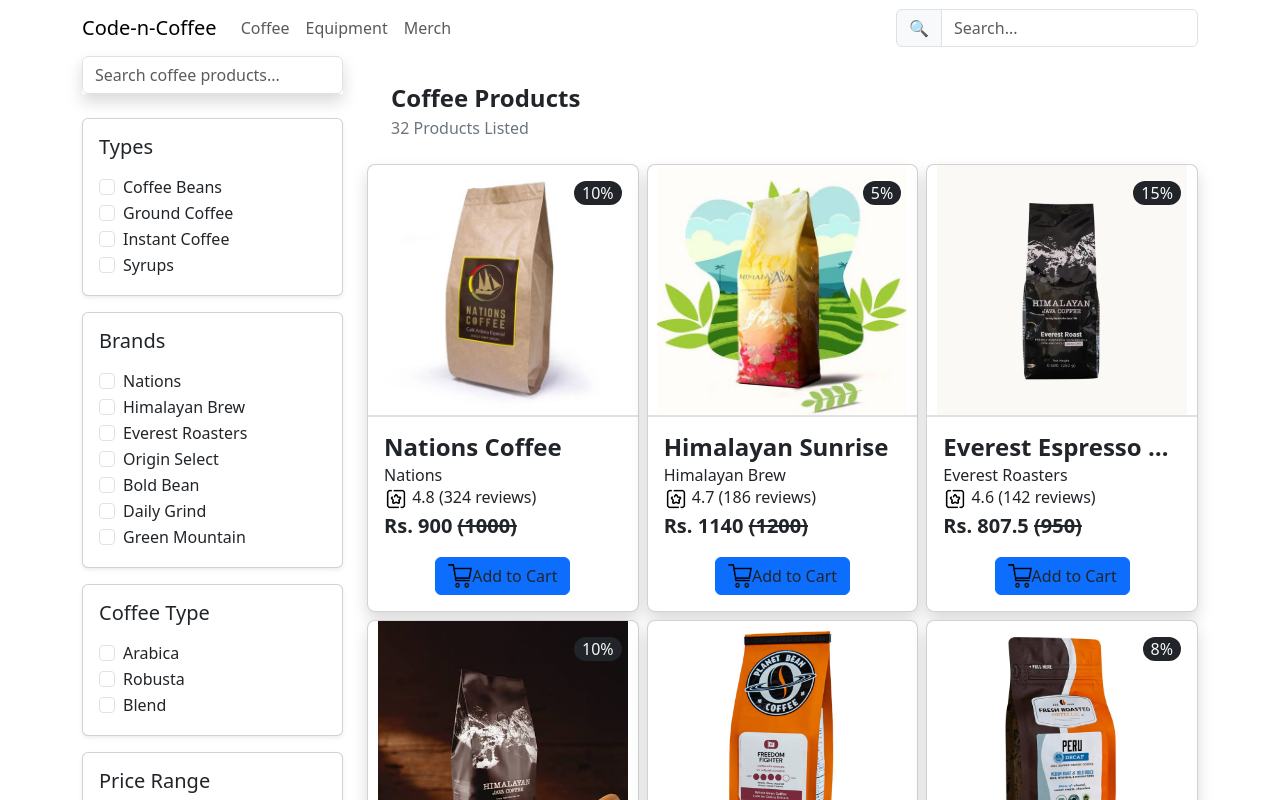
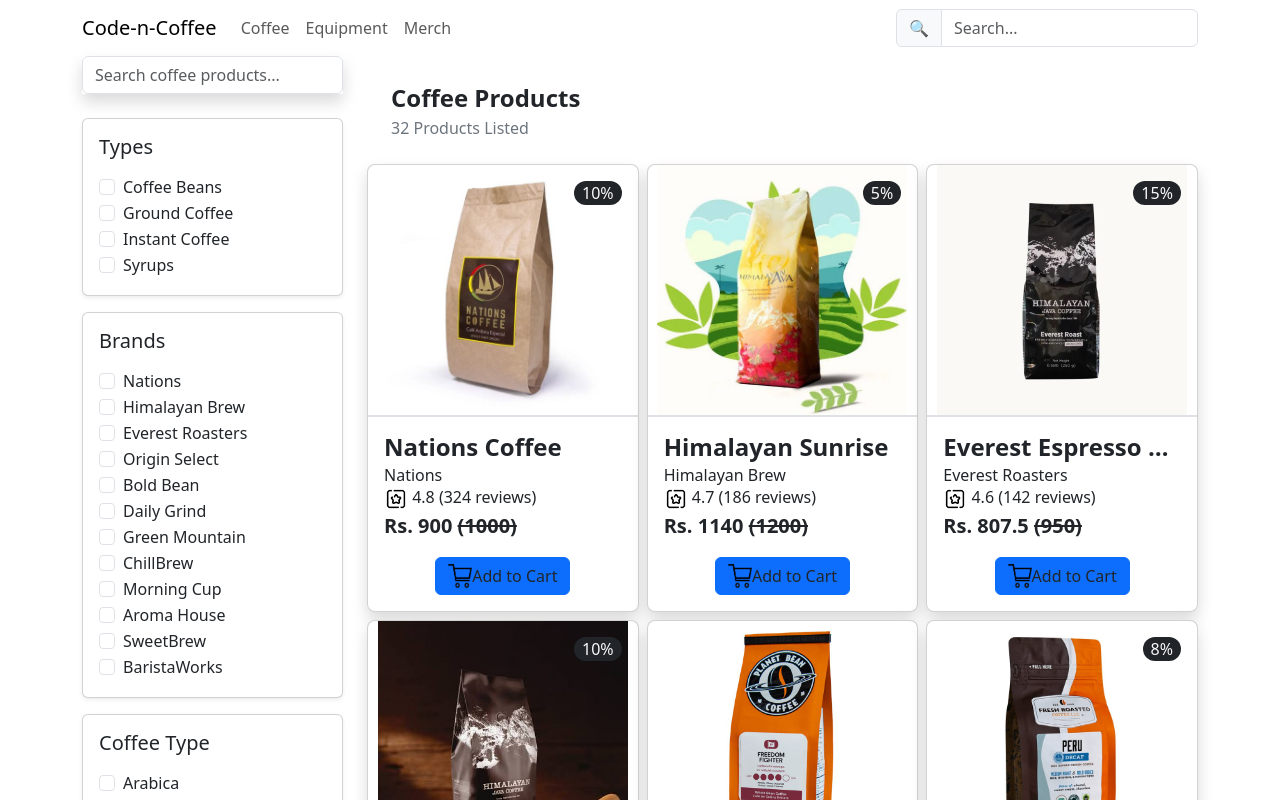
Before and after one commit to snymm2/CoffeeECom, a React (Vite) app in the folder react-gpt/: page /coffee in a window 1280 px wide. Shown: the top 800 px of the page. Built offline with nearby package versions, Linux system fonts and the light colour scheme.

Commit message:
Initial Dynamic Filtering

```diff
--- a/react-gpt/src/data/coffeeProducts.js
+++ b/react-gpt/src/data/coffeeProducts.js
@@ -190,13 +190,13 @@
 
 const apparelProducts = createProducts("apparel", "merch", [
     ["Barista Apron", "BaristaWorks", "Apparel", 1800, 0.05, 4.5, 68, 16, "Apron", ["S", "M", "L", "XL"], "Black", "Cotton blend"],
-    ["Coffee Art Notebook", "CupCulture", "Apparel", 550, 0, 4.4, 59, 35, "Notebook", ["A5"], "Brown", "Recycled paper"],
+    ["Coffee Art Notebook", "CupCulture", "Goodies", 550, 0, 4.4, 59, 35, "Notebook", ["A5"], "Brown", "Recycled paper"],
     ["Coffee Club T-Shirt", "CupCulture", "Apparel", 1200, 0.10, 4.6, 82, 22, "T-shirt", ["S", "M", "L", "XL"], "Cream", "Cotton"],
     ["Barista Baseball Cap", "BaristaWorks", "Apparel", 850, 0.05, 4.3, 47, 19, "Cap", ["One size"], "Black", "Cotton"],
     ["Coffee Beans Tote Bag", "EcoBrew", "Apparel", 650, 0.08, 4.5, 61, 28, "Tote bag", ["One size"], "Natural", "Canvas"],
     ["Coffee-Themed Hoodie", "CupCulture", "Apparel", 2400, 0.10, 4.7, 53, 11, "Hoodie", ["S", "M", "L", "XL"], "Brown", "Cotton blend"],
-    ["Barista Pin Set", "BaristaWorks", "Apparel", 400, 0, 4.2, 36, 45, "Pin set", ["One size"], "Multicolor", "Metal"],
-    ["Reusable Coffee Shopping Bag", "EcoBrew", "Apparel", 500, 0.05, 4.4, 58, 33, "Shopping bag", ["One size"], "Green", "Recycled fabric"]
+    ["Barista Pin Set", "BaristaWorks", "Goodies", 400, 0, 4.2, 36, 45, "Pin set", ["One size"], "Multicolor", "Metal"],
+    ["Reusable Coffee Shopping Bag", "EcoBrew", "Goodies", 500, 0.05, 4.4, 58, 33, "Shopping bag", ["One size"], "Green", "Recycled fabric"]
 ], ([merchandiseType, sizes, color, material]) => ({
     merchandiseType, sizes, color, material
 }));
--- /dev/null
+++ b/react-gpt/src/data/filters.js
@@ -0,0 +1,72 @@
+const filters = {
+    "coffee": [
+        {
+            filterName: "type",
+            filterLabel: "Types",
+            filterType: "Checkbox",
+            filterSubcategories: ["Coffee Beans", "Ground Coffee", "Instant Coffee", "Syrups"]
+        },
+        {
+            filterName: "brand",
+            filterLabel: "Brands",
+            filterType: "Checkbox",
+            filterSubcategories: ["Nations", "Himalayan Brew", "Everest Roasters", "Origin Select", "Bold Bean", "Daily Grind", "Green Mountain"]
+        },
+        {
+            filterName: "coffeeType",
+            filterLabel: "Coffee Type",
+            filterType: "Checkbox",
+            filterSubcategories: ["Arabica", "Robusta", "Blend"]
+        },
+        {
+            filterName: "price",
+            filterLabel: "Price Range",
+            filterType: "Range",
+            filterMin: 0,
+            filterMax: 100
+        },
+    ],
+    "equipment": [
+        {
+            filterName: "type",
+            filterLabel: "Types",
+            filterType: "Checkbox",
+            filterSubcategories: []
+        },
+        {
+            filterName: "brand",
+            filterLabel: "Brands",
+            filterType: "Checkbox",
+            filterSubcategories: []
+        },
+        {
+            filterName: "price",
+            filterLabel: "Price Range",
+            filterType: "Range",
+            filterMin: 0,
+            filterMax: 100
+        },
+    ],
+    "merch": [
+        {
+            filterName: "type",
+            filterLabel: "Types",
+            filterType: "Checkbox",
+            filterSubcategories: []
+        },
+        {
+            filterName: "Brands",
+            filterType: "Checkbox",
+            filterSubcategories: []
+        },
+        {
+            filterName: "price",
+            filterLabel: "Price Range",
+            filterType: "Range",
+            filterMin: null,
+            filterMax: null,
+        },
+    ]
+};
+
+export default filters;
--- a/react-gpt/src/pages/ShopPage.jsx
+++ b/react-gpt/src/pages/ShopPage.jsx
@@ -5,73 +5,30 @@
 import ProductsFilter from "../components/ProductsFilter";
 import ProductDisplay from "../components/ProductDisplay";
 
-const filters = {
-    "coffee": [
-        {
-            filterName: "type",
-            filterLabel: "Types",
-            filterType: "Checkbox",
-            filterSubcategories: ["Coffee Beans", "Ground Coffee", "Instant Coffee", "Syrups"]
-        },
-        {
-            filterName: "brand",
-            filterLabel: "Brands",
-            filterType: "Checkbox",
-            filterSubcategories: ["Nations", "Himalayan Brew", "Everest Roasters", "Origin Select", "Bold Bean", "Daily Grind", "Green Mountain"]
-        },
-        {
-            filterName: "coffeeType",
-            filterLabel: "Coffee Type",
-            filterType: "Checkbox",
-            filterSubcategories: ["Arabica", "Robusta", "Blend"]
-        },
-        {
-            filterName: "price",
-            filterLabel: "Price Range",
-            filterType: "Range",
-            filterMin: 0,
-            filterMax: 100
-        },
-    ],
-    "equipment": [
-        {
-            filterName: "Types",
-            filterType: "Checkbox",
-            filterSubcategories: ["Category 1", "Category 2", "Category 3", "Category 4"]
-        },
-        {
-            filterName: "Brands",
-            filterType: "Checkbox",
-            filterSubcategories: ["Brand 1", "Brand 2", "Brand 3", "Brand 4"]
-        },
-        {
-            filterName: "Price Range",
-            filterType: "Range",
-            filterMin: 0,
-            filterMax: 100
-        },
-    ],
-    "merch": [
-        {
-            filterName: "Categories",
-            filterType: "Checkbox",
-            filterSubcategories: ["Category 1", "Category 2", "Category 3", "Category 4"]
-        },
-        {
-            filterName: "Brands",
-            filterType: "Checkbox",
-            filterSubcategories: ["Brand 1", "Brand 2", "Brand 3", "Brand 4"]
-        },
-        {
-            filterName: "Price Range",
-            filterType: "Range",
-            filterMin: 0,
-            filterMax: 100
-        },
-    ]
-};
+import filters from "../data/filters";
 
 function ShopPage({ title, category, products}) {
+
+    const actualFilters = filters[category]
+
+    const filterNames = filters[category].map(filter => filter.filterName)
+
+    products.forEach(product => {
+
+        for (const [key, value] of Object.entries(product)) {
+            if (filterNames.includes(key)) {
+                const newFilter = actualFilters.find(filter => filter.filterName === key)
+
+                if (newFilter.filterType === "Checkbox") {
+
+                    if (!newFilter.filterSubcategories.includes(value)) {
+                        newFilter.filterSubcategories.push(value)
+                    }
+
+                }
+            }
+        }
+    })
 
     const [searchQuery, setSearchQuery] = useState('');
 
@@ -124,7 +81,7 @@
         }
     }
 
-    console.log(filterOptions)
+    // console.log(filterOptions)
 
     const visibleProducts = products.filter(product => {
         if (!product.name.toLowerCase().includes(searchQuery.toLowerCase())
```
